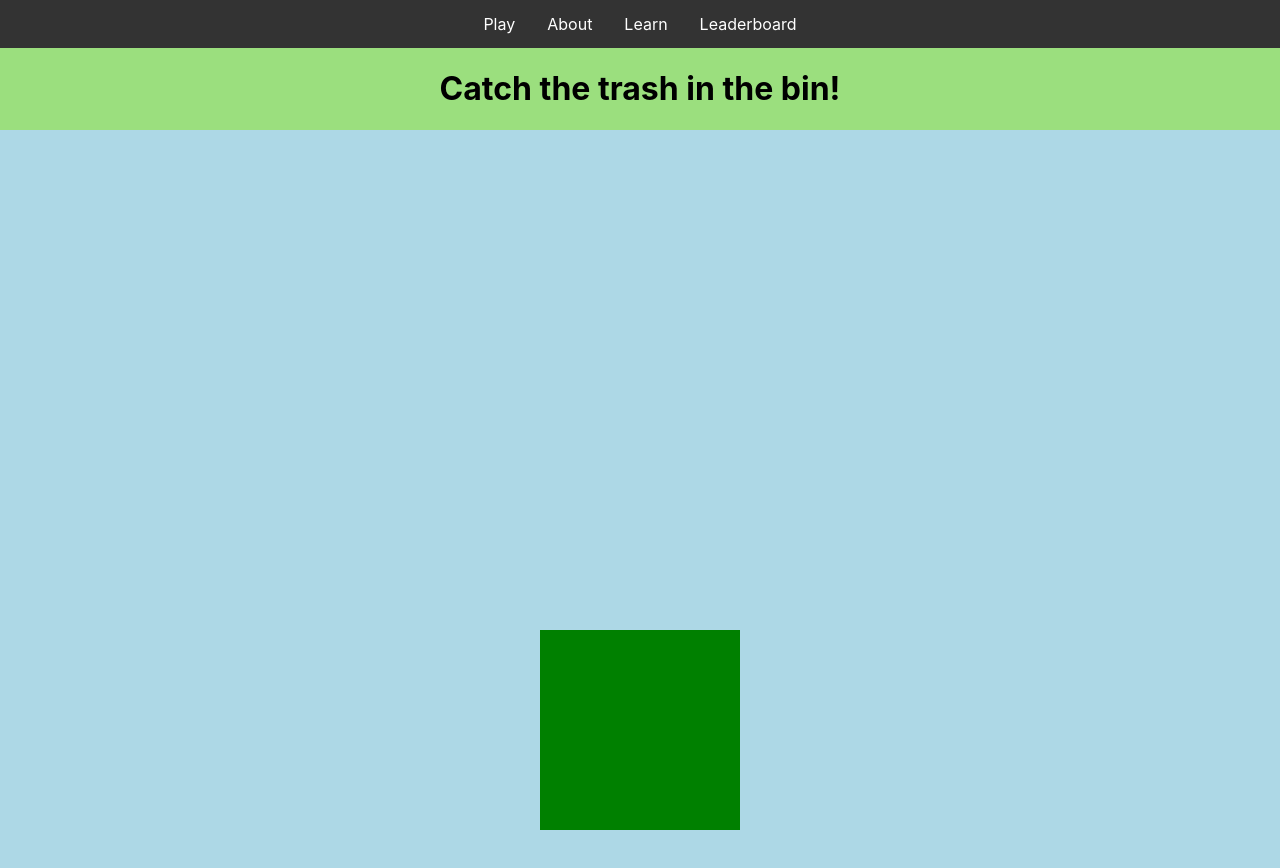
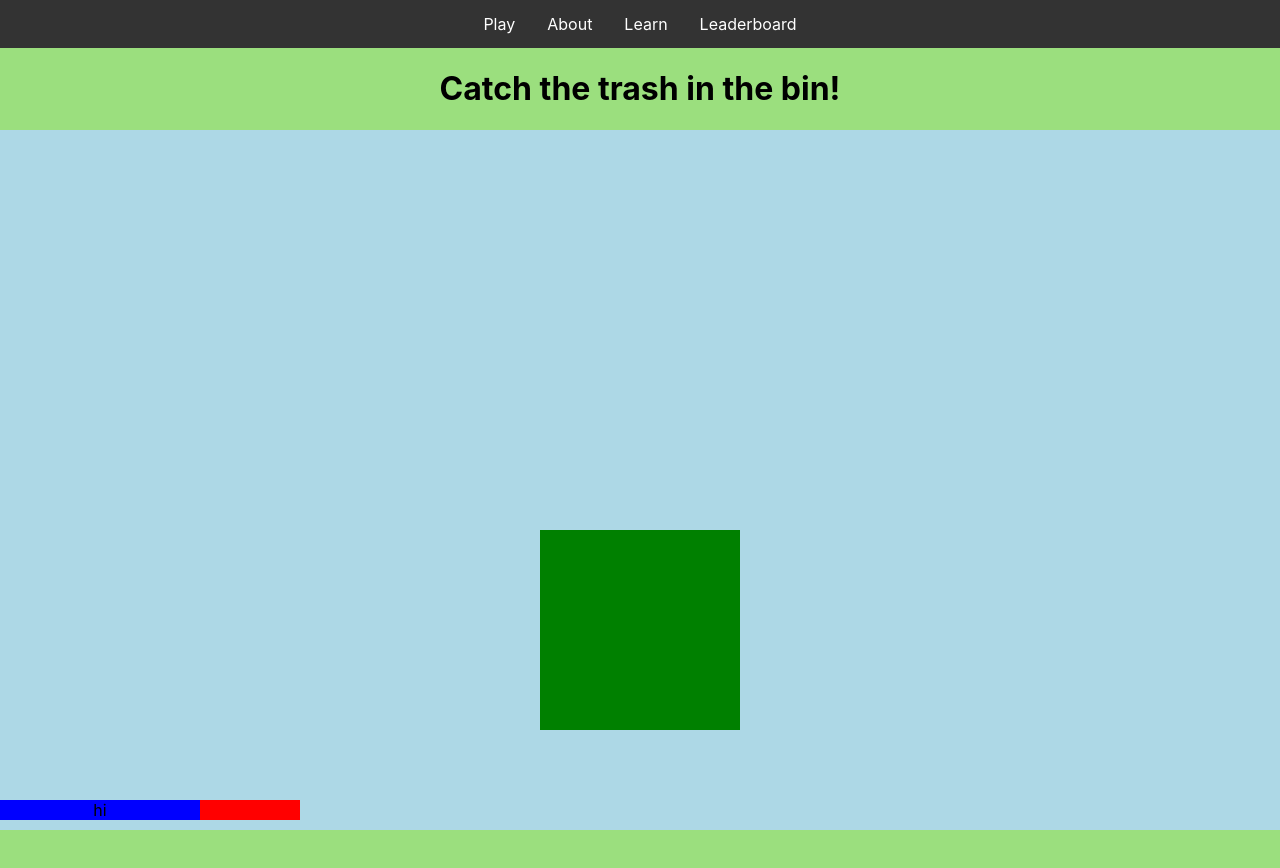
Before and after one commit to nickraskop/recycle-me, a React (Create React App) app: page /play in a window 1280 px wide. Shown: the top 868 px of the page. After the commit the page ends 830 px from the top, so only its background shows below. Built offline with nearby package versions, Linux system fonts and the light colour scheme.

Commit message:
Collision logic

```diff
--- a/src/App.css
+++ b/src/App.css
@@ -40,7 +40,7 @@
 #bin-container {
   background-color: lightblue;
   width: auto;
-  height: 50em;
+  height: 700px;
   position: relative;
 }
 
@@ -49,5 +49,26 @@
   height: 200px;
   background-color: green;
   position: absolute;
-  bottom: 100px;
 }
+
+.trash {
+  width: 50px;
+  height: 50px;
+  /* left: 500px; */
+  background-color: black;
+  position: absolute;
+}
+
+#trash {
+  background-color: blue;
+  position: absolute;
+  bottom: 10px;
+  width: 200px;
+}
+
+#test {
+  background-color: red;
+  position: absolute;
+  bottom: 10px;
+  width: 300px;
+}
--- a/src/pages/Play.js
+++ b/src/pages/Play.js
@@ -14,6 +14,36 @@ export default function Play() {
   //     setPos(pos-10);
   //   }
   // });
+
+
+  const spawnTrash = (type) => {
+    console.log('in func');
+    const xpos = (Math.floor(Math.random() * document.body.clientWidth));
+    var trash = document.createElement('div');
+    trash.classList.add('trash');
+    trash.style.left = xpos +"px";
+    document.getElementById("bin-container").appendChild(trash);
+    trash.style.top = "0px"
+    console.log(trash.style.top);
+
+
+  }
+
+
+  function checkCollision(obj1, obj2){
+    console.log('obj2',obj2);
+    var x_collision = (parseInt(obj1.style.left.slice(0,-2)) <= (parseInt(obj2.style.left.slice(0,-2)) + 200)) && ((parseInt(obj1.style.left.slice(0,-2)) + 50) >= parseInt(obj2.style.left.slice(0,-2)));
+    var y_collision = ((parseInt(obj1.style.top.slice(0,-2)) + 50) >= (500 - parseInt(obj2.style.bottom.slice(0,-2))));
+    console.log("X coll 1: " + parseInt(obj1.style.left.slice(0,-2)) + "<="+ (parseInt(obj2.style.left.slice(0,-2)) + 200) + "X coll 2: " + (parseInt(obj1.style.left.slice(0,-2)) + 50) + ">=" + parseInt(obj2.style.left.slice(0,-2)));
+    console.log("Y coll 1: " + (obj1.style.top) + "<=" + (obj2.style.top + obj2.style.height) + "Y coll 2: " + (parseInt(obj1.style.top.slice(0,-2)) + 50) + ">=" + (obj2.style.bottom.slice(0,-2)));
+    // console.log('obj2 bottom:', obj2.style.bottom);
+    if (x_collision && y_collision){
+      obj1.style.visibility ='hidden';
+      console.log('collides');
+    }
+
+    return x_collision && y_collision;
+  }
 
 
 
@@ -34,16 +64,33 @@ export default function Play() {
   }
 
 
+  const fall = () => {
+    console.log('falling');
+    var trashItems = document.getElementsByClassName('trash');
+    console.log(trashItems);
+    for (var i = 0; i < trashItems.length; i += 1){
+      var top = trashItems[i].style.top;
+      top = (parseInt(top.slice(0,-2)) + 10) + "px";
+      trashItems[i].style.top = top;
+      checkCollision(trashItems[i], document.getElementById('recycle'));
+    }
+  }
+  setInterval(fall, 1000);
+
+
 
   const handleKeyPress = (e) => {
     // the ' ' char actually represents the space bar key.
     if (e.key === 'a') {
       console.log('a');
+      //console.log(checkCollision(document.getElementById('test'), document.getElementById('trash')));
       left();
     }
     else if (e.key === 'd') {
       console.log('d');
       right()
+    } else if (e.key === '1'){
+      spawnTrash();
     }
   };
 
@@ -63,7 +110,9 @@ export default function Play() {
     <div id='inbody'>
       <h1>Catch the trash in the bin!</h1>
       <div id="bin-container">
-        <div id="recycle" style={{left: pos}}/>
+        <div id="recycle" style={{left: pos, bottom: 100}}/>
+        <div id="test">hey</div>
+        <div id="trash">hi</div>
       </div>
     </div>
   </body>
```
